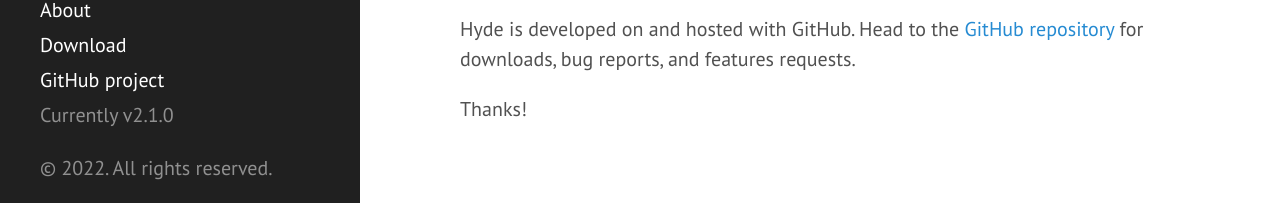
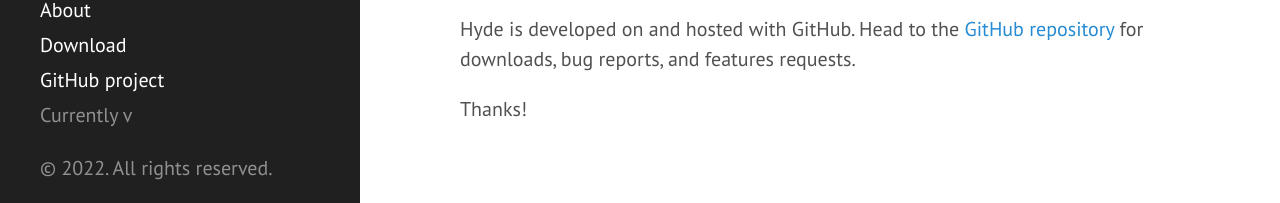
Before and after one commit to xiangwanmath/xiangwanmath.github.io, a Jekyll site: the page built from index.html, in a window 1280 px wide and 900 px high, scrolled down 524 px. Shown: the part 677-880 px from the top of the window. Built offline with Jekyll 4.4.1, drawn with Linux system fonts in a browser that asks for light colours; the list of posts is cut into pages by our own code.

Commit message:
update _config.yml

```diff
--- a/_config.yml
+++ b/_config.yml
@@ -11,19 +11,18 @@
 title:            Hyde
 tagline:          'A Jekyll theme'
 description:      'A brazen two-column <a href="http://jekyllrb.com" target="_blank">Jekyll</a> theme that pairs a prominent sidebar with uncomplicated content. Made by <a href="https://twitter.com/mdo" target="_blank">@mdo</a>.'
-url:              http://hyde.getpoole.com
+url:              https://xiangwanmath.github.io/
 baseurl:          https://xiangwanmath.github.io/
 
 author:
   name:           'Mark Otto'
   url:            https://twitter.com/mdo
 
-paginate:         5
+paginate:         2
 
 # Custom vars
-version:          2.1.0
+Last update:          06/23/2022
 
-github:
-  repo:           https://github.com/poole/hyde
+
 
 #plugins: [jekyll-paginate]
```
